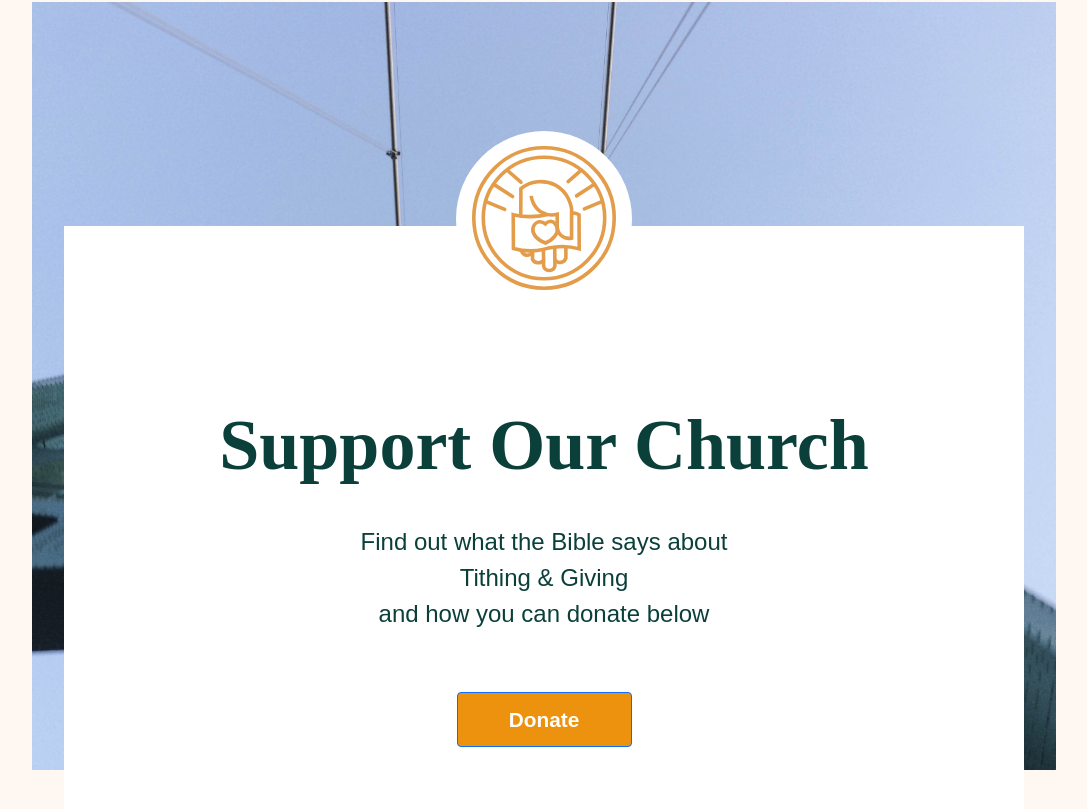
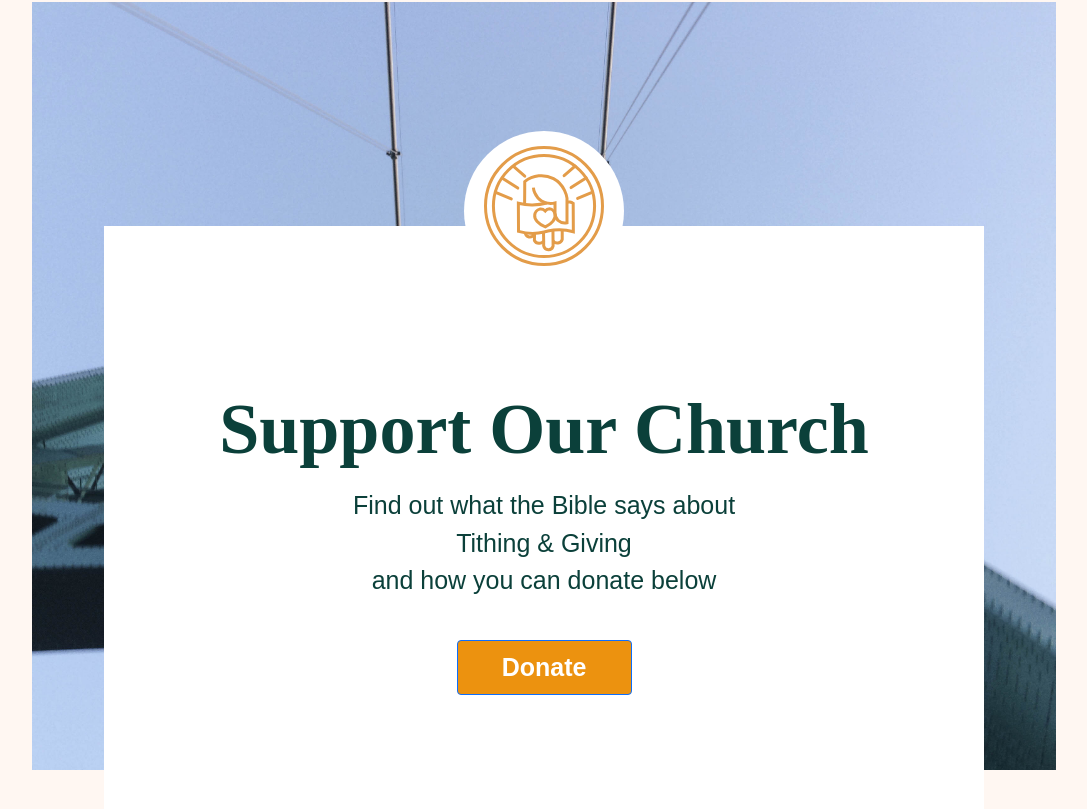
Before and after one commit to hasonnn/nlac, a React (Create React App) app: page / in a window 1280 px wide. Shown: the part 2991-3800 px from the top of the page, without its empty margins (96-1183 px from the left). Built offline with nearby package versions, Linux system fonts and the light colour scheme.

Commit message:
Update Support css

```diff
--- a/src/Components/Home/Home.css
+++ b/src/Components/Home/Home.css
@@ -56,7 +56,7 @@
 /* Mobile Viewport */
 @media only screen and (max-width: 480px) {
     #background{
-        height: 800px;
+        height: 700px;
     }
 
     .welcome {
--- a/src/Components/Home/Support/Support.css
+++ b/src/Components/Home/Support/Support.css
@@ -1,6 +1,6 @@
 #support-bg {
     background-color: rgb(255,247,242);
-    height: 80em;
+    height: 1280px;
     color: rgb(11,64,58);
 }
 
@@ -14,9 +14,9 @@
     position: relative;
     background-color: white;
     display: block;
-    margin: -34em auto 0 auto;
-    width: 60em;
-    height: 38em;
+    margin: -544px auto 0 auto;
+    width: 960px;
+    height: 608px;
 }
 
 .support-circle {
@@ -25,15 +25,15 @@
     background-color: white;
     display: block;
     margin: 0 auto;
-    width: 11em;
-    height: 11em;
+    width: 160px;
+    height: 160px;
     border-radius: 50%;
 }
 
 #support-logo {
     position: relative;
     top: 15px;
-    height: 9em;
+    height: 120px;
     display: block;
     margin: 0 auto;
 }
@@ -46,14 +46,14 @@
 .support-heading {
     font-family: 'Playfair Display', serif;
     font-weight: bold;
-    font-size: 4.5em;
-    margin-bottom: 0.5em;
+    font-size: 72px;
+    margin-bottom: 15px;
 }
 
 .support-subheading {
     font-family: 'Merriweather Sans', sans-serif;
-    font-size: 1.5em;
-    margin-bottom: 2.5em;
+    font-size: 25px;
+    margin-bottom: 40px;
 }
 
 #donate-button {
@@ -61,28 +61,28 @@
     color: white;
     font-family: 'Merriweather Sans', sans-serif !important;
     font-weight: bold;
-    font-size: 1.3em;
-    padding-top: 0.5em;
+    font-size: 25px;
+    padding-top: 8px;
     width: 175px;
     height: 55px;
 }
 
-/* Desktops, large screens Viewport */
-@media only screen and (max-width: 1200px) {
+/* 3/4 Page Viewport */
+@media only screen and (max-width: 1500px) {
     #support-bg {
-        height: 63em;
+        height: 1000px;
     }
 
     .support-bg-white {
-        width: 55em;
-        margin: -34em auto 0 auto;
+        width: 880px;
+        margin: -544px auto 0 auto;
     }
 }
 
-/* Small screens, laptops Viewport */
-@media only screen and (max-width: 1024px) {
+/* 1/2 Page Viewport */
+@media only screen and (max-width: 1100px) {
     #support-bg {
-        height: 47em;
+        height: 752px;
     }
 
     #support-img {
@@ -90,21 +90,21 @@
     }
 
     .support-bg-white {
-        margin: -34em auto 0 auto;
-        width: 50em;
+        margin: -544px auto 0 auto;
+        width: 750px;
     }
 }
 
 /* iPad Viewport */
 @media only screen and (max-width: 768px) {
     #support-bg {
-        height: 58em;
+        height: 850px;
     }
 
     .support-bg-white {
-        width: 40em;
-        height: 45em;;
-        margin: -20em auto 0 auto;
+        width: 640px;
+        height: 680px;
+        margin: -320px auto 0 auto;
     }
 }
 
```
